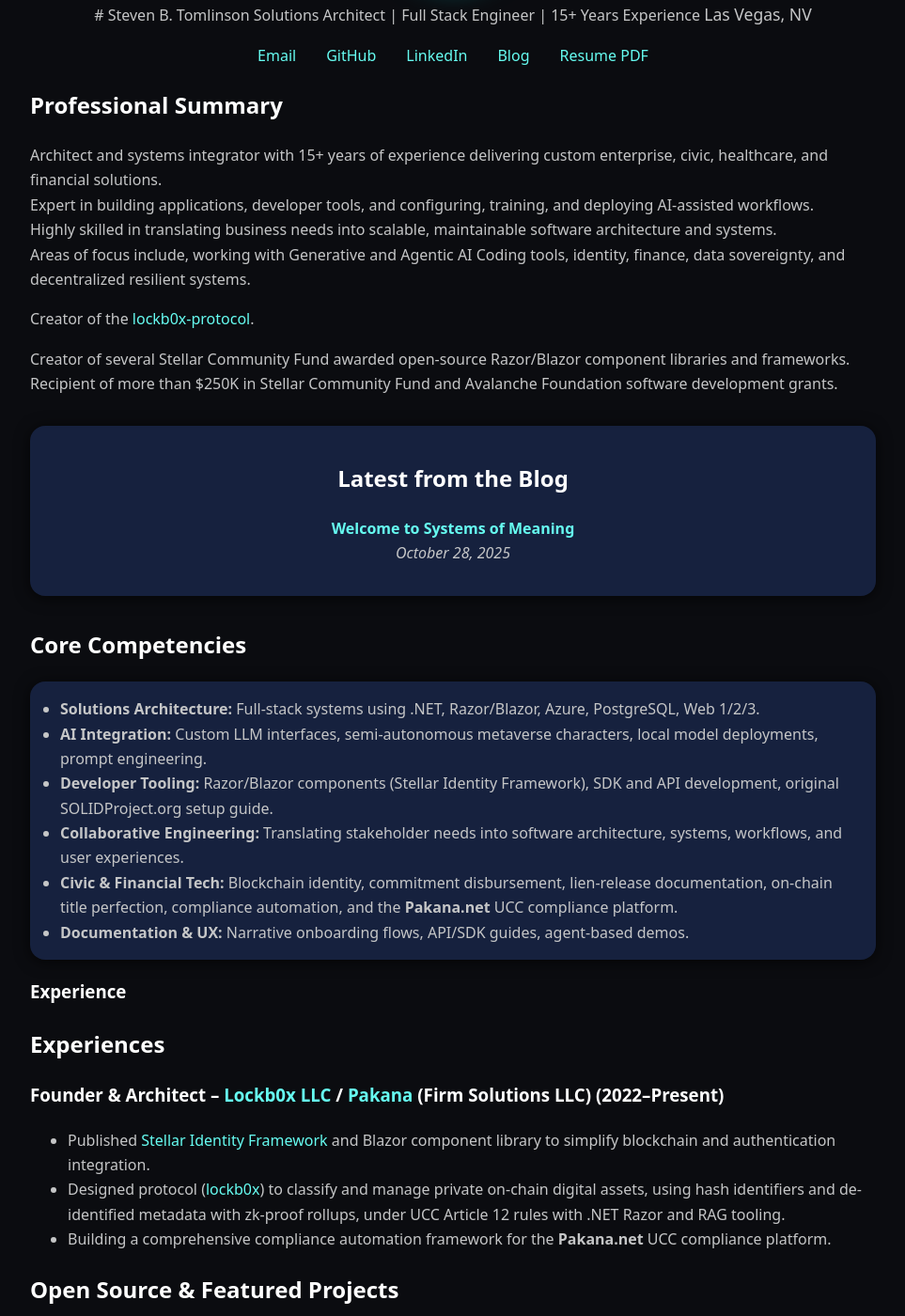
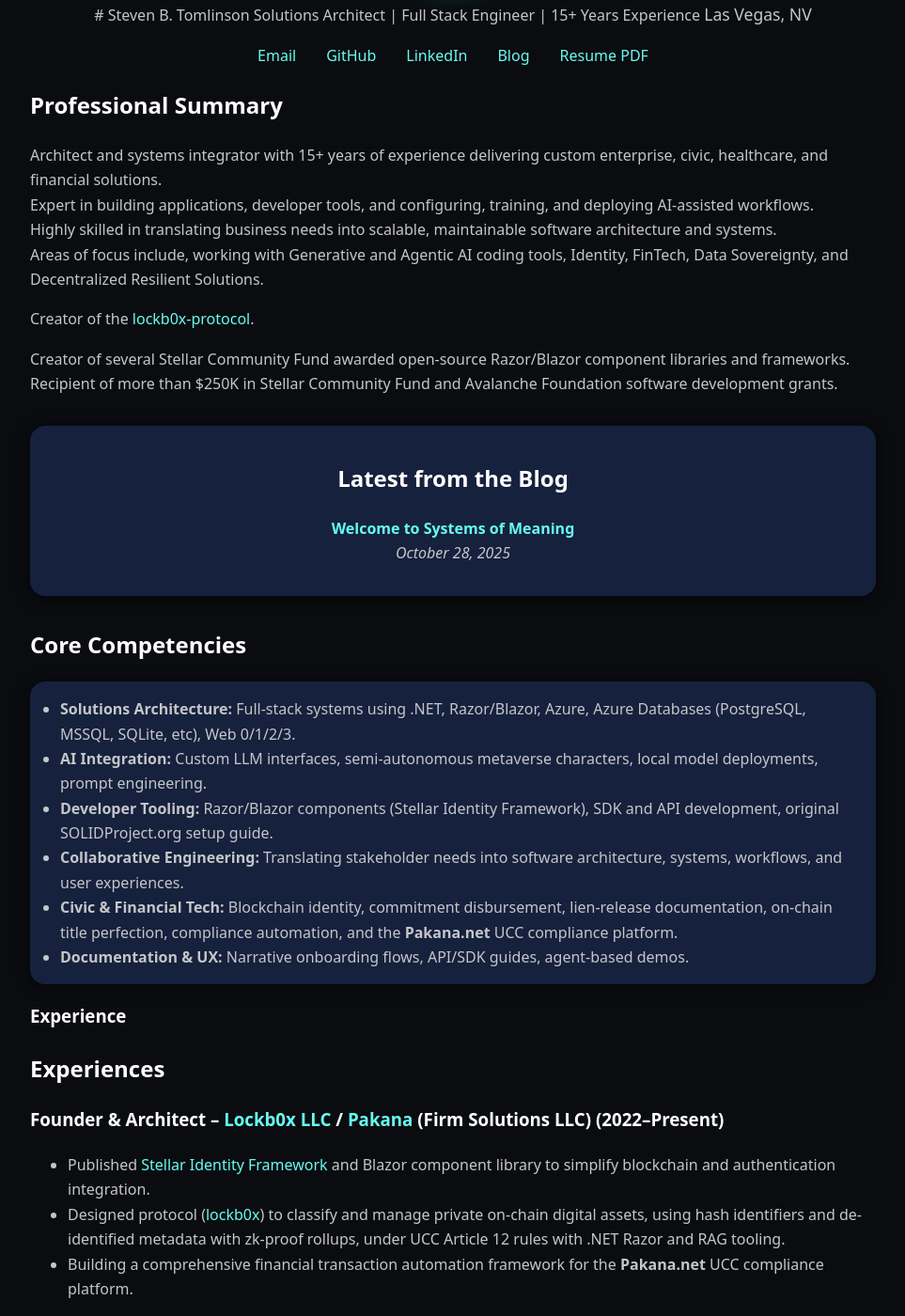
Before and after one commit to steven-tomlinson/steventomlinson.dev, a Jekyll site: the page built from index.md, in a window 1280 px wide and 1400 px high, scrolled down 409 px. Shown: the whole window at 94% size, without its empty margins (158-1121 px from the left). Built offline with Jekyll 4.4.1, drawn with Linux system fonts in a browser that asks for light colours; some of the changed text lies outside the part shown.

Commit message:
fix(bio): correct terminology and enhance clarity in professional summary and competencies

```diff
--- a/index.md
+++ b/index.md
@@ -29,7 +29,7 @@
 Architect and systems integrator with 15+ years of experience delivering custom enterprise, civic, healthcare, and financial solutions.<br/>
 Expert in building applications, developer tools, and configuring, training, and deploying AI-assisted workflows.<br/>
 Highly skilled in translating business needs into scalable, maintainable software architecture and systems.<br/>
-Areas of focus include, working with Generative and Agentic AI Coding tools, identity, finance, data sovereignty, and decentralized resilient systems.<br/>
+Areas of focus include, working with Generative and Agentic AI coding tools, Identity, FinTech, Data Sovereignty, and Decentralized Resilient Solutions.<br/>
 
 
 Creator of the [lockb0x-protocol](https://www.ietf.org/archive/id/draft-tomlinson-lockb0x-00.html).<br/>
@@ -52,7 +52,7 @@
 
 ## Core Competencies
 <ul style="background:#16213e;padding:1rem 2rem;border-radius:1rem;box-shadow:0 2px 16px #000a;">
-  <li><strong>Solutions Architecture:</strong> Full-stack systems using .NET, Razor/Blazor, Azure, PostgreSQL, Web 1/2/3.</li>
+  <li><strong>Solutions Architecture:</strong> Full-stack systems using .NET, Razor/Blazor, Azure, Azure Databases (PostgreSQL, MSSQL, SQLite, etc), Web 0/1/2/3.</li>
   <li><strong>AI Integration:</strong> Custom LLM interfaces, semi-autonomous metaverse characters, local model deployments, prompt engineering.</li>
   <li><strong>Developer Tooling:</strong> Razor/Blazor components (Stellar Identity Framework), SDK and API development, original SOLIDProject.org setup guide.</li>
   <li><strong>Collaborative Engineering:</strong> Translating stakeholder needs into software architecture, systems, workflows, and user experiences.</li>
@@ -68,7 +68,7 @@
       <ul>
         <li>Published <a href="https://github.com/lockb0x-llc" target="_blank" rel="noopener noreferrer">Stellar Identity Framework</a> and Blazor component library to simplify blockchain and authentication integration.</li>
         <li>Designed protocol (<a href="https://www.ietf.org/archive/id/draft-tomlinson-lockb0x-00.html" target="_blank" rel="noopener noreferrer">lockb0x</a>) to classify and manage private on-chain digital assets, using hash identifiers and de-identified metadata with zk-proof rollups, under UCC Article 12 rules with .NET Razor and RAG tooling.</li>
-        <li>Building a comprehensive compliance automation framework for the <strong>Pakana.net</strong> UCC compliance platform.</li>
+        <li>Building a comprehensive financial transaction automation framework for the <strong>Pakana.net</strong> UCC compliance platform.</li>
       </ul>
     </article>
 
```
Also changed, not shown: other parts of index.md (+2 -1 lines).
